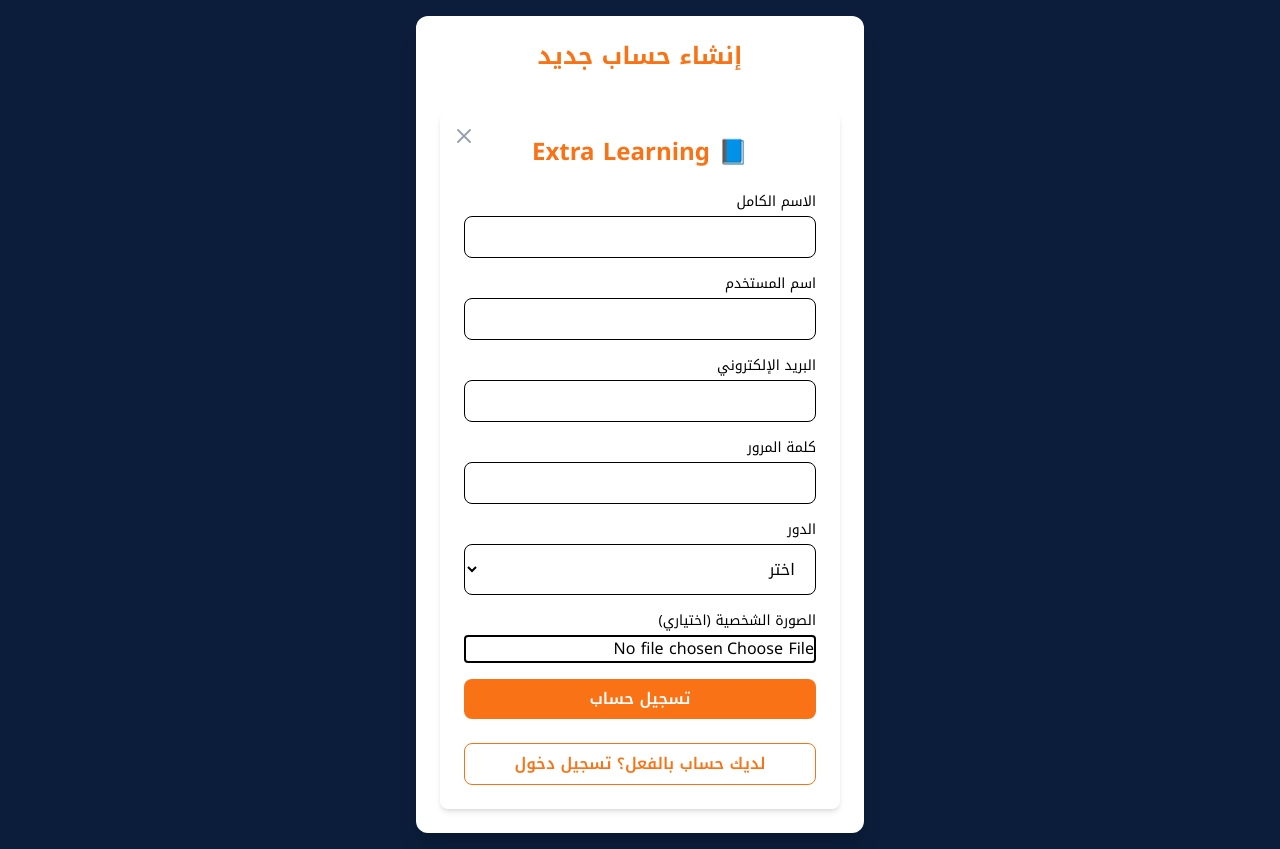
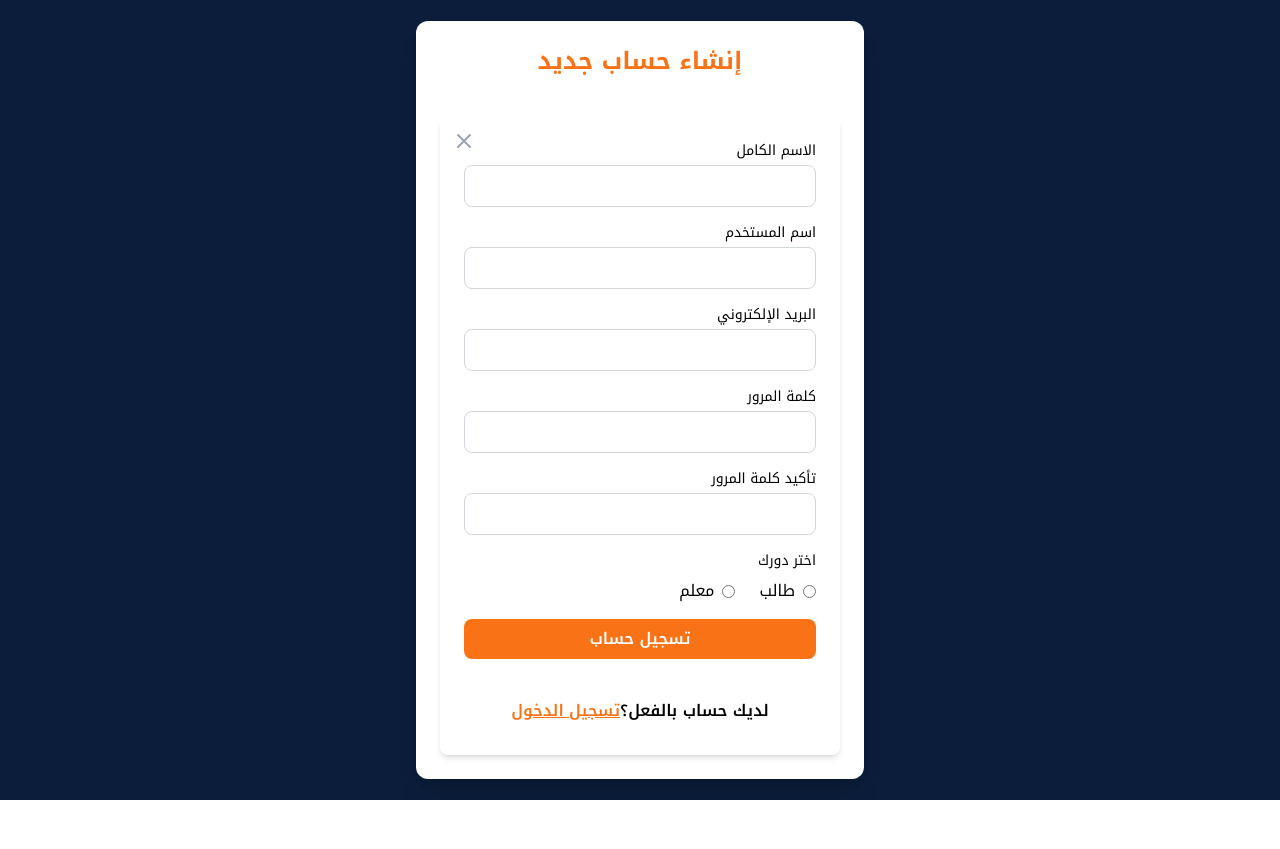
Before and after one commit to Yassinov7/extra-learnings, a React (Vite) app: page /register in a window 1280 px wide. After the commit the page ends 800 px from the top, so only its background shows below. Built offline with nearby package versions, Linux system fonts and the light colour scheme; no server answers.

Commit message:
syncing solved patially

```diff
--- a/src/components/auth/LoginForm.jsx
+++ b/src/components/auth/LoginForm.jsx
@@ -3,15 +3,15 @@
 import * as yup from 'yup';
 import { supabase } from '../../api/supabase';
 import { Link, useNavigate } from 'react-router-dom';
-import { useState } from 'react';
-import { X } from 'lucide-react'; // أيقونة الخروج
+import { useState, useRef, useEffect } from 'react';
+import { X, Eye, EyeOff } from 'lucide-react';
 
 const schema = yup.object({
   email: yup.string().email('البريد غير صالح').required('البريد مطلوب'),
   password: yup.string().min(6, 'كلمة المرور قصيرة').required('كلمة المرور مطلوبة'),
 });
 
-export default function LoginForm({ onClose }) {
+export default function LoginForm() {
   const {
     register,
     handleSubmit,
@@ -21,6 +21,12 @@
   const navigate = useNavigate();
   const [loading, setLoading] = useState(false);
   const [authError, setAuthError] = useState('');
+  const [showPassword, setShowPassword] = useState(false);
+  const emailRef = useRef(null);
+
+  useEffect(() => {
+    emailRef.current?.focus();
+  }, []);
 
   const onSubmit = async ({ email, password }) => {
     setLoading(true);
@@ -35,7 +41,7 @@
 
   return (
     <div className="relative bg-white p-8 rounded-lg shadow-md w-full max-w-md mx-auto font-noto">
-      {/* زر الخروج  */}
+      {/* زر الإغلاق */}
       <button
         onClick={() => navigate('/')}
         className="absolute top-3 left-3 text-gray-400 hover:text-red-500"
@@ -44,32 +50,39 @@
         <X />
       </button>
 
-
-      {/* اسم المنصة */}
-      <h2 className="text-center text-2xl font-bold text-orange mb-6">
-        🎓 Extra Learning
-      </h2>
-
-      <form onSubmit={handleSubmit(onSubmit)} className="space-y-4 text-right">
+      <form onSubmit={handleSubmit(onSubmit)} className="space-y-4 text-right relative">
         <div>
           <label className="block text-sm mb-1">البريد الإلكتروني</label>
           <input
             type="email"
             className="w-full px-4 py-2 border rounded-lg focus:outline-none focus:ring-2 focus:ring-orange-500"
             {...register('email')}
+            ref={(e) => {
+              register('email').ref(e);
+              emailRef.current = e;
+            }}
           />
           {errors.email && (
             <p className="text-sm text-red-600">{errors.email.message}</p>
           )}
         </div>
 
-        <div>
+        <div className="relative">
           <label className="block text-sm mb-1">كلمة المرور</label>
           <input
-            type="password"
-            className="w-full px-4 py-2 border rounded-lg focus:outline-none focus:ring-2 focus:ring-orange-500"
+            type={showPassword ? 'text' : 'password'}
+            className="w-full pr-10 px-4 py-2 border rounded-lg focus:outline-none focus:ring-2 focus:ring-orange-500"
             {...register('password')}
           />
+          <button
+            type="button"
+            onClick={() => setShowPassword(!showPassword)}
+            className="absolute top-1/2 right-3 transform -translate-y-1/2 text-gray-500 hover:text-orange-500"
+            tabIndex={-1}
+            aria-label={showPassword ? 'إخفاء كلمة المرور' : 'إظهار كلمة المرور'}
+          >
+            {showPassword ? <EyeOff size={20} /> : <Eye size={20} />}
+          </button>
           {errors.password && (
             <p className="text-sm text-red-600">{errors.password.message}</p>
           )}
@@ -85,12 +98,18 @@
           {loading ? '...جارٍ تسجيل الدخول' : 'تسجيل الدخول'}
         </button>
 
-        <Link
-          to="/register"
-          className="w-full block text-center py-2 mt-2 bg-white text-orange border border-orange hover:bg-orange hover:text-white rounded-lg font-semibold transition"
-        >
-          إنشاء حساب جديد
-        </Link>
+        <div className="mt-4 text-center">
+          <div className="inline-block px-6 py-2 text-black rounded-lg font-semibold transition">
+            ليس لديك حساب؟{' '}
+            <button
+              type="button"
+              onClick={() => navigate('/register')}
+              className="text-orange underline hover:text-navy"
+            >
+              إنشاء حساب جديد
+            </button>
+          </div>
+        </div>
       </form>
     </div>
   );
--- a/src/components/auth/RegisterForm.jsx
+++ b/src/components/auth/RegisterForm.jsx
@@ -6,11 +6,23 @@
 import { useState } from 'react';
 import { X } from 'lucide-react';
 
+const passwordRules = /^(?=.*[a-z])(?=.*[A-Z])(?=.*\d)(?=.*[@$!%*?&])[A-Za-z\d@$!%*?&]{8,}$/;
+
 const schema = yup.object({
   name: yup.string().required('الاسم مطلوب'),
   username: yup.string().required('اسم المستخدم مطلوب'),
   email: yup.string().email('بريد غير صالح').required('البريد مطلوب'),
-  password: yup.string().min(6, 'كلمة المرور قصيرة').required('كلمة المرور مطلوبة'),
+  password: yup
+    .string()
+    .required('كلمة المرور مطلوبة')
+    .matches(
+      passwordRules,
+      'كلمة المرور يجب أن تحتوي على 8 أحرف على الأقل، تشمل حروف كبيرة وصغيرة وأرقام ورموز'
+    ),
+  confirmPassword: yup
+    .string()
+    .oneOf([yup.ref('password'), null], 'كلمة المرور غير متطابقة')
+    .required('تأكيد كلمة المرور مطلوب'),
   role: yup.string().oneOf(['student', 'teacher'], 'الدور غير صالح').required('اختر دورك'),
 });
 
@@ -19,44 +31,21 @@
     register,
     handleSubmit,
     formState: { errors },
-    setValue,
   } = useForm({ resolver: yupResolver(schema) });
 
   const navigate = useNavigate();
   const [loading, setLoading] = useState(false);
   const [registerError, setRegisterError] = useState('');
-  const [avatarFile, setAvatarFile] = useState(null);
 
   const onSubmit = async ({ name, username, email, password, role }) => {
     setLoading(true);
     setRegisterError('');
 
-    let avatar_url = null;
-
-    if (avatarFile) {
-      const { data, error } = await supabase.storage
-        .from('avatars')
-        .upload(`public/${Date.now()}-${avatarFile.name}`, avatarFile);
-
-      if (error) {
-        setRegisterError('فشل في رفع الصورة');
-        setLoading(false);
-        return;
-      }
-
-      const { data: publicUrlData } = supabase
-        .storage
-        .from('avatars')
-        .getPublicUrl(data.path);
-
-      avatar_url = publicUrlData.publicUrl;
-    }
-
     const { error } = await supabase.auth.signUp({
       email,
       password,
       options: {
-        data: { name, role, username, avatar_url },
+        data: { name, role, username },
       },
     });
 
@@ -81,14 +70,15 @@
       </button>
 
       {/* Platform title */}
-      <h2 className="text-2xl font-bold text-orange text-center mb-6">📘 Extra Learning</h2>
+      {/* <h2 className="text-2xl font-bold text-orange text-center mb-6">📘 Extra Learning</h2> */}
 
       <form onSubmit={handleSubmit(onSubmit)} className="space-y-4 text-right">
         <div>
           <label className="block text-sm mb-1">الاسم الكامل</label>
           <input
             type="text"
-            className="w-full px-4 py-2 border rounded-lg focus:ring-orange-500 focus:outline-none"
+            className={`w-full px-4 py-2 border rounded-lg focus:outline-none focus:ring-2 ${errors.name ? 'border-red-500 focus:ring-red-400' : 'border-gray-300 focus:ring-orange-400'
+              }`}
             {...register('name')}
           />
           {errors.name && <p className="text-sm text-red-600">{errors.name.message}</p>}
@@ -98,7 +88,8 @@
           <label className="block text-sm mb-1">اسم المستخدم</label>
           <input
             type="text"
-            className="w-full px-4 py-2 border rounded-lg focus:ring-orange-500 focus:outline-none"
+            className={`w-full px-4 py-2 border rounded-lg focus:outline-none focus:ring-2 ${errors.username ? 'border-red-500 focus:ring-red-400' : 'border-gray-300 focus:ring-orange-400'
+              }`}
             {...register('username')}
           />
           {errors.username && <p className="text-sm text-red-600">{errors.username.message}</p>}
@@ -108,7 +99,8 @@
           <label className="block text-sm mb-1">البريد الإلكتروني</label>
           <input
             type="email"
-            className="w-full px-4 py-2 border rounded-lg focus:ring-orange-500 focus:outline-none"
+            className={`w-full px-4 py-2 border rounded-lg focus:outline-none focus:ring-2 ${errors.email ? 'border-red-500 focus:ring-red-400' : 'border-gray-300 focus:ring-orange-400'
+              }`}
             {...register('email')}
           />
           {errors.email && <p className="text-sm text-red-600">{errors.email.message}</p>}
@@ -118,33 +110,49 @@
           <label className="block text-sm mb-1">كلمة المرور</label>
           <input
             type="password"
-            className="w-full px-4 py-2 border rounded-lg focus:ring-orange-500 focus:outline-none"
+            className={`w-full px-4 py-2 border rounded-lg focus:outline-none focus:ring-2 ${errors.password ? 'border-red-500 focus:ring-red-400' : 'border-gray-300 focus:ring-orange-400'
+              }`}
             {...register('password')}
           />
           {errors.password && <p className="text-sm text-red-600">{errors.password.message}</p>}
         </div>
 
         <div>
-          <label className="block text-sm mb-1">الدور</label>
-          <select
-            className="w-full px-4 py-2 border rounded-lg focus:ring-orange-500 focus:outline-none"
-            {...register('role')}
-          >
-            <option value="">اختر</option>
-            <option value="student">طالب</option>
-            <option value="teacher">معلم</option>
-          </select>
-          {errors.role && <p className="text-sm text-red-600">{errors.role.message}</p>}
+          <label className="block text-sm mb-1">تأكيد كلمة المرور</label>
+          <input
+            type="password"
+            className={`w-full px-4 py-2 border rounded-lg focus:outline-none focus:ring-2 ${errors.confirmPassword ? 'border-red-500 focus:ring-red-400' : 'border-gray-300 focus:ring-orange-400'
+              }`}
+            {...register('confirmPassword')}
+          />
+          {errors.confirmPassword && (
+            <p className="text-sm text-red-600">{errors.confirmPassword.message}</p>
+          )}
         </div>
 
         <div>
-          <label className="block  text-sm mb-1">الصورة الشخصية (اختياري)</label>
-          <input
-            type="file"
-            accept="image/*"
-            onChange={(e) => setAvatarFile(e.target.files[0])}
-            className="w-full border-2 rounded"
-          />
+          <label className="block text-sm mb-2">اختر دورك</label>
+          <div className="flex gap-6">
+            <label className="flex items-center gap-2 cursor-pointer">
+              <input
+                type="radio"
+                value="student"
+                {...register('role')}
+                className="cursor-pointer"
+              />
+              <span>طالب</span>
+            </label>
+            <label className="flex items-center gap-2 cursor-pointer">
+              <input
+                type="radio"
+                value="teacher"
+                {...register('role')}
+                className="cursor-pointer"
+              />
+              <span>معلم</span>
+            </label>
+          </div>
+          {errors.role && <p className="text-sm text-red-600 mt-1">{errors.role.message}</p>}
         </div>
 
         {registerError && <p className="text-sm text-red-600">{registerError}</p>}
@@ -157,12 +165,19 @@
           {loading ? '...جارٍ التسجيل' : 'تسجيل حساب'}
         </button>
 
-        <Link
-          to={`/login`}
-          className="w-full block text-center py-2 mt-2 bg-white text-orange border border-orange hover:bg-orange hover:text-white rounded-lg font-semibold transition"
-        >
-          لديك حساب بالفعل؟ تسجيل دخول
-        </Link>
+        {/* زر تسجيل الدخول المحسن */}
+        <div className="mt-4 text-center">
+          <div
+            className="inline-block px-6 py-2  text-black rounded-lg font-semibold transition"
+          >لديك حساب بالفعل؟
+            <button
+              type="button"
+              onClick={() => navigate('/login')}
+              className='text-orange underline hover:text-navy'>
+              تسجيل الدخول
+            </button>
+          </div>
+        </div>
       </form>
     </div>
   );
--- /dev/null
+++ b/src/hooks/useUserProfileSync.js
@@ -0,0 +1,95 @@
+import { useEffect, useState } from 'react';
+import { supabase } from '../api/supabase';
+
+export function useUserProfileSync(user) {
+    const [profile, setProfile] = useState(null);
+    const [loading, setLoading] = useState(true);
+    const [error, setError] = useState(null);
+
+    useEffect(() => {
+        if (!user) {
+            setProfile(null);
+            setLoading(false);
+            return;
+        }
+
+        const fetchOrCreateProfile = async () => {
+            setLoading(true);
+            setError(null);
+
+            try {
+                const { data, error } = await supabase
+                    .from('user_profiles')
+                    .select('*')
+                    .eq('user_id', user.id)
+                    .single();
+
+                if (error && error.code === 'PGRST116') {
+                    // لم يتم العثور على ملف شخصي - ننشئ واحدًا جديدًا
+                    const avatarUrlFromUser =
+                        user.raw_user_meta_data?.avatar_url ||
+                        user.user_metadata?.avatar_url ||
+                        null;
+
+                    const nameFromUser =
+                        user.raw_user_meta_data?.name ||
+                        user.user_metadata?.name ||
+                        '';
+
+                    const newProfile = {
+                        user_id: user.id,
+                        name: nameFromUser,
+                        username:
+                            user.raw_user_meta_data?.username ||
+                            user.user_metadata?.username ||
+                            '',
+                        avatar_url:
+                            avatarUrlFromUser ||
+                            `https://ui-avatars.com/api/?name=${encodeURIComponent(
+                                nameFromUser || 'User'
+                            )}&background=0D8ABC&color=fff`,
+                        role:
+                            user.raw_user_meta_data?.role ||
+                            user.user_metadata?.role ||
+                            'student',
+                        email:
+                            user.raw_user_meta_data?.email ||
+                            user.user_metadata?.email ||
+                            '',
+                    };
+
+                    const {
+                        data: createdProfile,
+                        error: insertError,
+                    } = await supabase
+                        .from('user_profiles')
+                        .insert(newProfile)
+                        .select()
+                        .single();
+
+                    if (insertError) throw insertError;
+
+                    setProfile(createdProfile);
+                } else if (data) {
+                    setProfile({
+                        ...data,
+                        avatar_url:
+                            data.avatar_url ||
+                            `https://ui-avatars.com/api/?name=${encodeURIComponent(
+                                data.name || 'User'
+                            )}&background=0D8ABC&color=fff`,
+                    });
+                }
+            } catch (err) {
+                console.error('فشل تحميل أو إنشاء الملف الشخصي:', err.message);
+                setError(err.message);
+            }
+
+            setLoading(false);
+        };
+
+        fetchOrCreateProfile();
+    }, [user]);
+
+    return { profile, loading, error, setProfile };
+}
--- a/src/pages/DashboardPage.jsx
+++ b/src/pages/DashboardPage.jsx
@@ -4,6 +4,8 @@
 import { supabase } from '../api/supabase';
 import { BookOpen, MessageCircle, User } from 'lucide-react';
 import useAvatarQuery from '../hooks/useAvatarQuery';
+import { useUserProfileSync } from '../hooks/useUserProfileSync';
+
 
 export default function DashboardPage() {
   const { user, userData, loading } = useAuth();
@@ -11,41 +13,21 @@
   const [courseCount, setCourseCount] = useState(0);
   const { avatarUrl } = useAvatarQuery();
 
+  // استدعاء هوك مزامنة الملف الشخصي، ليجلب أو ينشئ الملف في قاعدة البيانات
+  const { profile, loading: profileLoading } = useUserProfileSync(user);
+
+  // توجيه المستخدم للصفحة تسجيل الدخول إن لم يكن مسجّل الدخول
   useEffect(() => {
     if (!loading && !user) navigate('/login');
   }, [user, loading, navigate]);
 
-  useEffect(() => {
-    const insertProfile = async () => {
-      if (!user || !userData) return;
-
-      const { data } = await supabase
-        .from('user_profiles')
-        .select('user_id')
-        .eq('user_id', user.id)
-        .single();
-
-      if (!data) {
-        await supabase.from('user_profiles').insert({
-          user_id: user.id,
-          name: userData.name,
-          role: userData.role,
-          email: user.email,
-          username: userData.username || user.email.split('@')[0],
-          avatar_url: `https://ui-avatars.com/api/?name=${encodeURIComponent(userData.name)}&background=0D8ABC&color=fff`
-        });
-      }
-    };
-
-    insertProfile();
-  }, [user, userData]);
-
+  // جلب عدد الدورات أو التسجيلات بحسب دور المستخدم
   useEffect(() => {
     const fetchCourses = async () => {
-      if (!user || !userData) return;
+      if (!user || !profile) return;
 
-      const table = userData.role === 'teacher' ? 'courses' : 'enrollments';
-      const column = userData.role === 'teacher' ? 'created_by' : 'user_id';
+      const table = profile.role === 'teacher' ? 'courses' : 'enrollments';
+      const column = profile.role === 'teacher' ? 'created_by' : 'user_id';
 
       const { data, error } = await supabase
         .from(table)
@@ -58,9 +40,10 @@
     };
 
     fetchCourses();
-  }, [user, userData]);
+  }, [user, profile]);
 
-  if (loading || !userData) {
+  // عرض تحميل إذا كانت البيانات لا زالت تتحمل
+  if (loading || profileLoading || !profile) {
     return (
       <div className="flex justify-center items-center min-h-screen bg-navy text-white font-noto">
         <p className="text-lg">جارٍ التحميل...</p>
@@ -74,18 +57,18 @@
         <div className="max-w-5xl mx-auto flex flex-col md:flex-row items-center justify-between gap-6">
           <div>
             <h1 className="text-3xl md:text-4xl font-bold mb-2">
-              👋 مرحباً <br />{userData.name}!
+              👋 مرحباً <br />{profile.name}!
             </h1>
             <p className="text-lg">
               أنت معنا كـ{' '}
               <span className="font-bold text-white">
-                {userData.role === 'teacher' ? 'معلم' : 'طالب'}
+                {profile.role === 'teacher' ? 'معلم' : 'طالب'}
               </span>
               ، نتمنى لك رحلة تعليمية مثمرة 🎯
             </p>
           </div>
           <img
-            src={avatarUrl}
+            src={avatarUrl || profile.avatar_url || `https://ui-avatars.com/api/?name=${encodeURIComponent(profile.name)}&background=0D8ABC&color=fff`}
             alt="Profile"
             className="w-24 h-24 rounded-full border-4 border-white shadow"
           />
@@ -121,7 +104,7 @@
       <section className="max-w-5xl mx-auto px-6 pb-10">
         <h2 className="text-xl font-semibold mb-4 text-white">🚀 الوصول السريع</h2>
         <div className="grid sm:grid-cols-2 md:grid-cols-3 gap-4">
-          {userData.role === 'student' && (
+          {profile.role === 'student' && (
             <>
               <Link to="/my-courses" className="bg-white text-navy px-5 py-2 rounded-lg shadow hover:bg-orange hover:text-white transition font-semibold">📘 دوراتي</Link>
               <Link to="/my-results" className="bg-white text-navy px-5 py-2 rounded-lg shadow hover:bg-orange hover:text-white transition font-semibold">🏅 نتائجي</Link>
@@ -129,7 +112,7 @@
             </>
           )}
 
-          {userData.role === 'teacher' && (
+          {profile.role === 'teacher' && (
             <>
               <Link to="/managing-courses" className="bg-white text-navy px-5 py-2 rounded-lg shadow hover:bg-orange hover:text-white transition font-semibold">🛠 إدارة الدورات</Link>
               <Link to="/courses" className="bg-white text-navy px-5 py-2 rounded-lg shadow hover:bg-orange hover:text-white transition font-semibold">📚 عرض الدورات</Link>
```
Also changed, not shown: src/pages/CourseDetailPage.jsx (+3 -4 lines).
